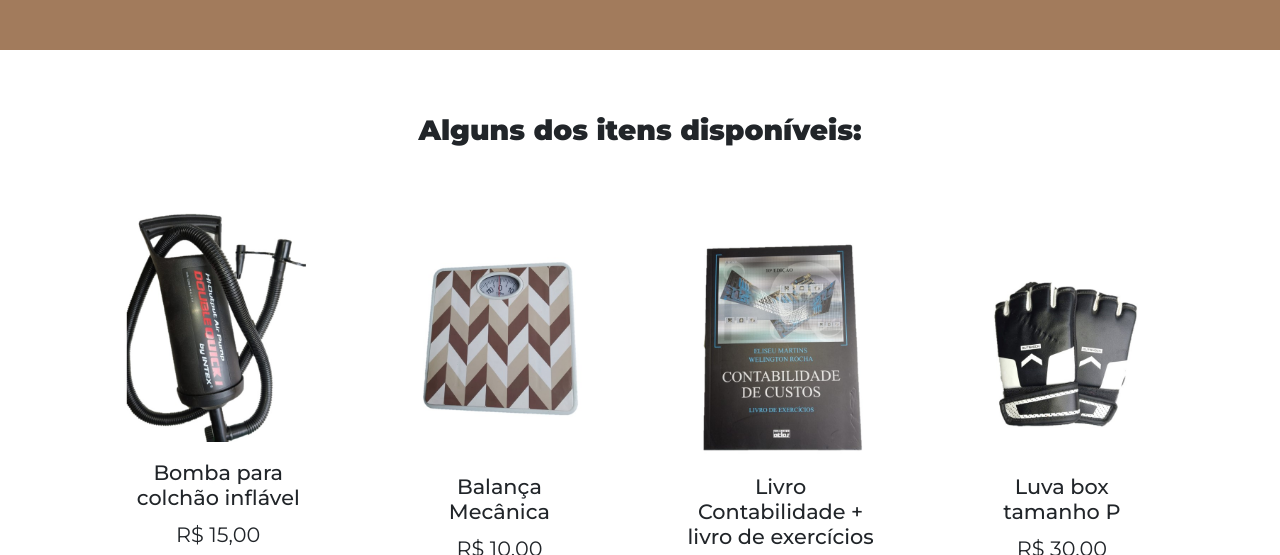
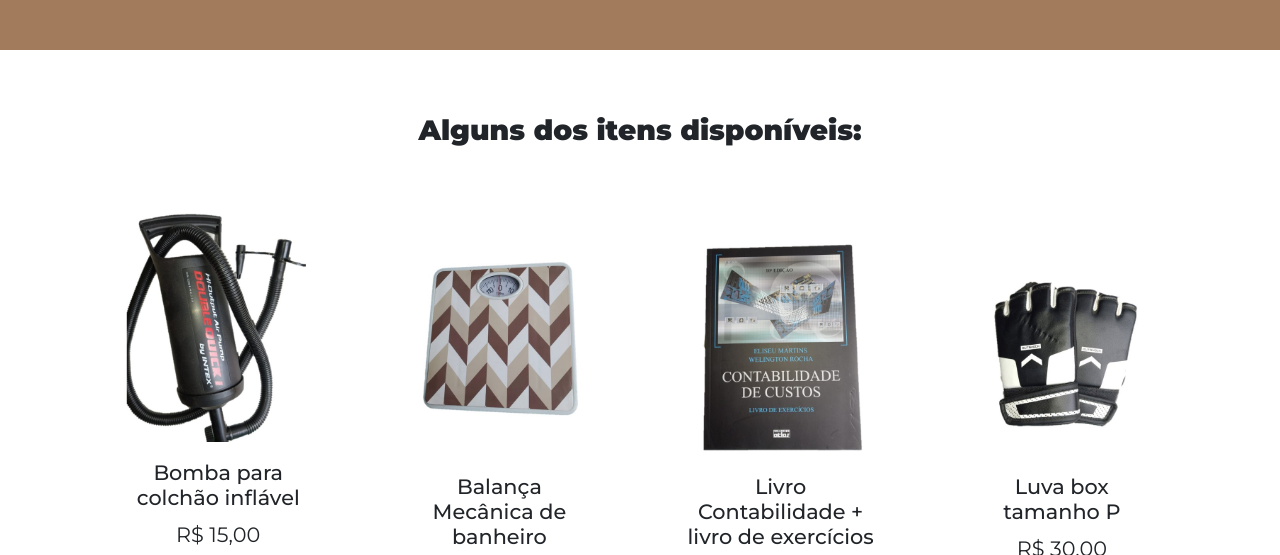
Before and after one commit to BazarTrujillo/bazardegaragem, a plain HTML site: page index.html in a window 1280 px wide. Shown: the part 232-787 px from the top of the page. Drawn offline with nearby package versions, Linux system fonts and the light colour scheme.

Commit message:
Update index.html

```diff
--- a/index.html
+++ b/index.html
@@ -43,7 +43,7 @@
       </div>
       <div class="feature-box col-lg-3 col-md-6 col-sm-6">
         <img class="tool-img" src="Fotos/balanca mecanica.jpg" alt="balanca">
-        <h4 class="feature-title">Balança Mecânica</h4>
+        <h4 class="feature-title">Balança Mecânica de banheiro</h4>
         <p>R$ 10,00</p>
       </div>
       <div class="feature-box col-lg-3 col-md-6 col-sm-6">
```
